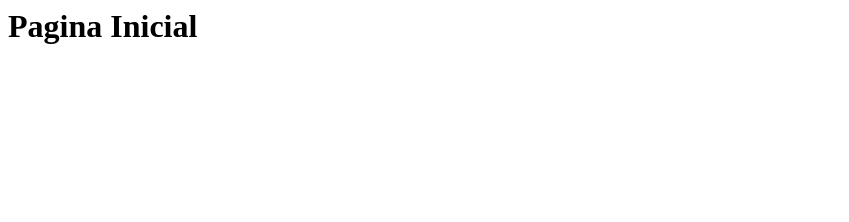
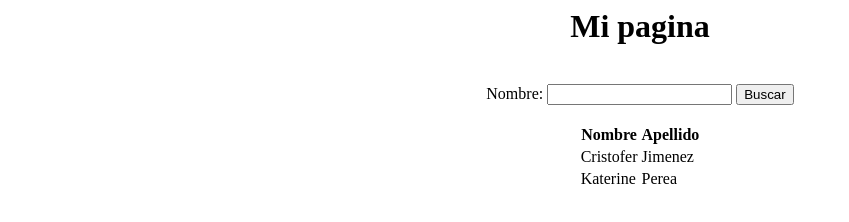
Before and after one commit to MaximilianoB05/Test2, a plain HTML site: page index.html in a window 1280 px wide. Shown: the whole page, without its empty margins (0-849 px from the left). Drawn offline with Linux system fonts and the light colour scheme.

Commit message:
cuarto commit

```diff
--- a/index.html
+++ b/index.html
@@ -1,5 +1,32 @@
+<head>
+
+</head>
 <body>
+	<center>
+		<h1>Mi pagina</h1>
 
-<h1>Pagina Inicial</h1>
+		<br />
+		<label>Nombre: </label>
+		<input type="text" />
 
+		<input type="submit"
+			value="Buscar"/>
+		<br />
+
+		<br />
+		<table>
+			<tr>
+				<th>Nombre</th>
+				<th>Apellido</th>
+			</tr>
+			<tr>
+				<td>Cristofer</td>
+				<td>Jimenez</td>
+			</tr>
+			<tr>
+				<td>Katerine</td>
+				<td>Perea</td>
+			</tr>
+		</table>
+	</center>
 </body>
```
